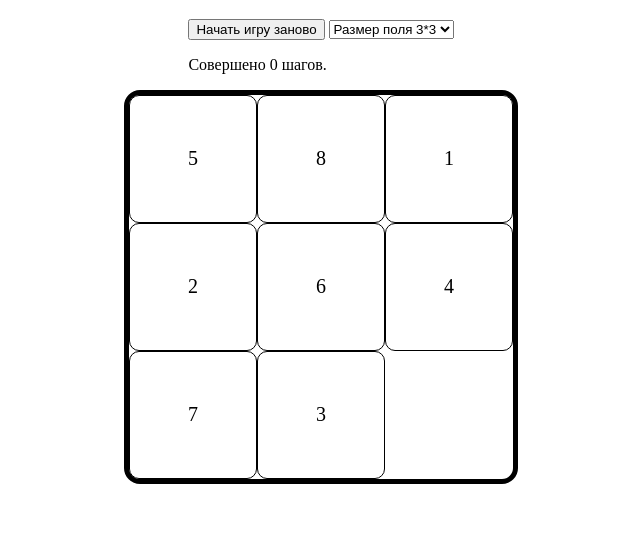
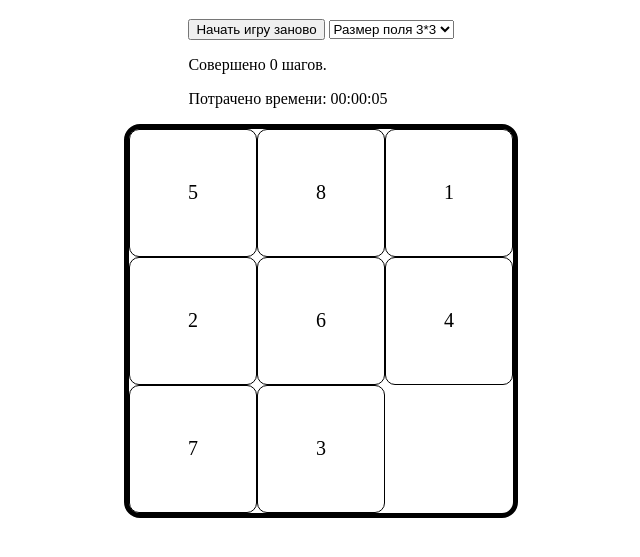
Before and after one commit to Mobidikt/gem-puzzle, a plain HTML site: page index.html in a window 1280 px wide. Shown: the part 69-626 px from the top of the page, without its empty margins (319-959 px from the left). Drawn offline with Linux system fonts and the light colour scheme.

Commit message:
feat: timer

```diff
--- a/index.html
+++ b/index.html
@@ -12,6 +12,7 @@
         <button class="btn__reset" type="button">Начать игру заново</button>
             <select id="list"></select>
         <p class="moves"></p>
+        <p class="time"></p>
 
         <audio data-key="tink" src="./assets/sounds/tink.wav"></audio>
     </div>
--- a/index.js
+++ b/index.js
@@ -108,6 +108,7 @@ resetBtn.addEventListener('click', ()=>{
     resetBtn.textContent = `Начать игру заново`;
     moves = 0;
     infoMove.textContent =`Совершено ${moves} шагов.`;
+    startTimer()
 });
 init(startSizeField);
 infoMove.textContent =`Совершено ${moves} шагов.`;
@@ -121,4 +122,32 @@ objSel.addEventListener('click', ()=>{
         return resetBtn.textContent = `Начать игру заново`;
     }
     return resetBtn.textContent = `Начать игру с полем ${objSel.value}*${objSel.value}`;
-})
+});
+
+const time = document.querySelector('.time');
+let startTime ;
+function startTimer(){
+ startTime = new Date();
+ showTime();
+}
+function showTime() {
+  let today = new Date();
+  let timer = today - startTime;
+  let hour = ((timer/360000).toFixed())%60,
+  min = ((timer/60000).toFixed())%60
+  sec = ((timer/1000).toFixed())%60;
+
+
+
+  // // 12hr Format
+  // hour = hour % 12 || 12;
+//   weekDay.innerHTML = `${week}, ${day} ${month}.`;
+function addZero(n) {
+  return (parseInt(n, 10) < 10 ? '0' : '') + n;
+}
+  // Output Time
+  time.innerHTML = `Потрачено времени: ${addZero(hour)}<span>:</span>${addZero(min)}<span>:</span>${addZero(sec)} `;
+
+  setTimeout(showTime, 1000);
+}
+startTimer();
```
